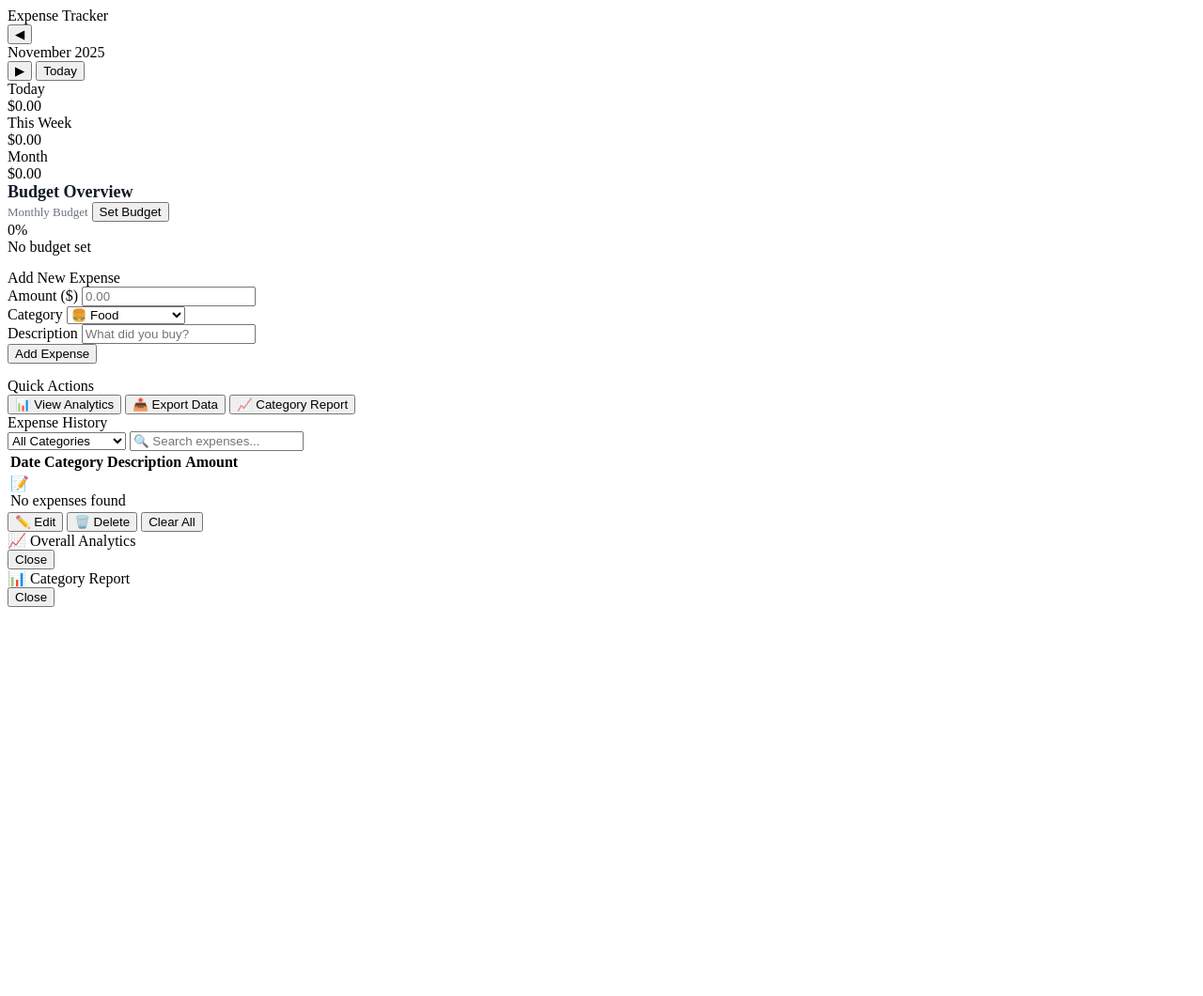
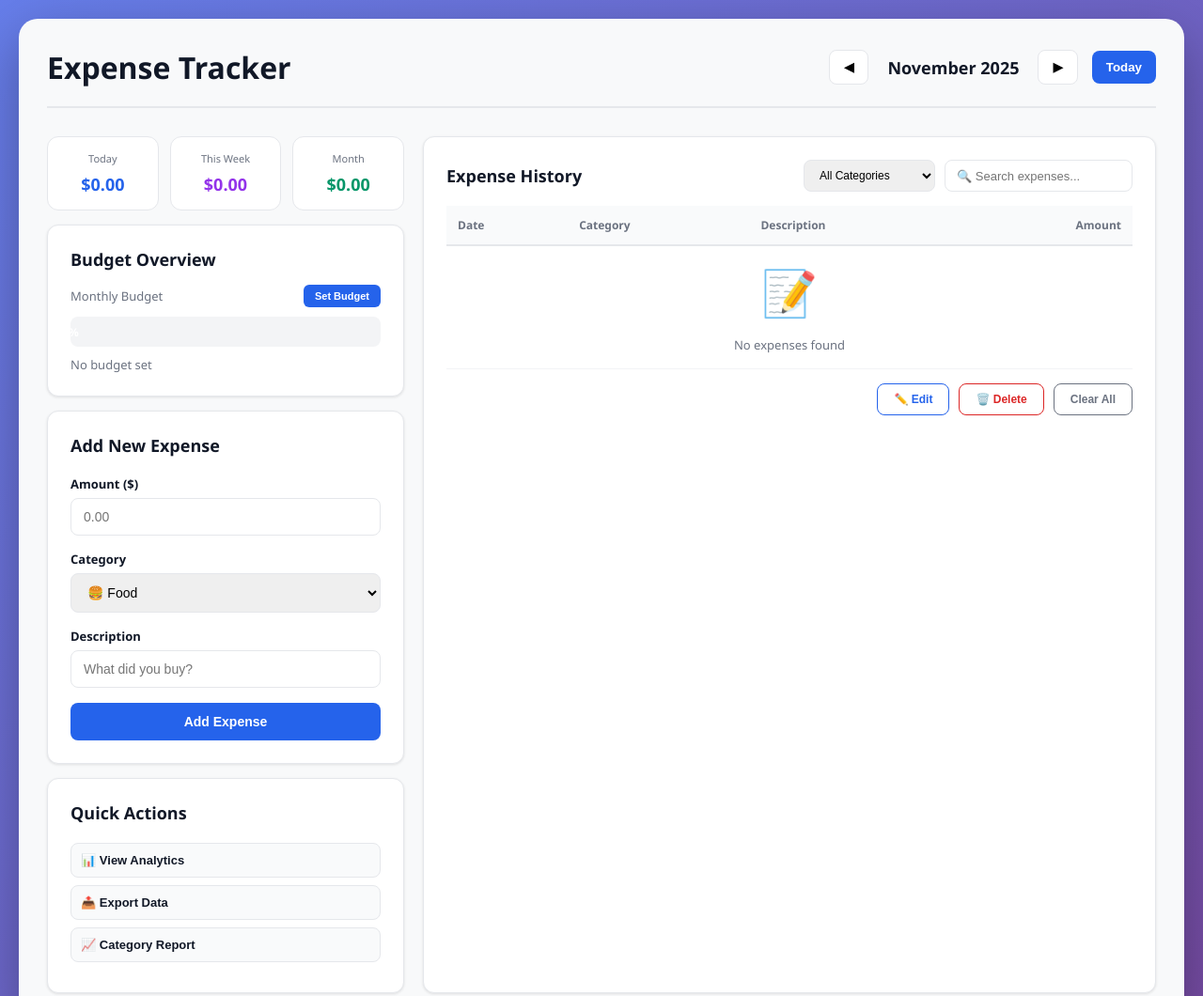
Before and after one commit to JustineBautista/Expense-Tracker-web-app, a plain HTML site: page index.html in a window 1280 px wide. Shown: the top 1060 px of the page at 94% size. Before the commit the page ends 800 px from the top, so only its background shows below. Drawn offline with Linux system fonts and the light colour scheme.

Commit message:
Update index.html

```diff
--- a/index.html
+++ b/index.html
@@ -4,7 +4,7 @@
     <meta charset="UTF-8">
     <meta name="viewport" content="width=device-width, initial-scale=1.0">
     <title>Expense Tracker Pro</title>
-    <lib rel="stylesheet" href="styles.css">
+    <link rel="stylesheet" href="styles.css">
 </head>
 <body>
     <div class="container">
```
